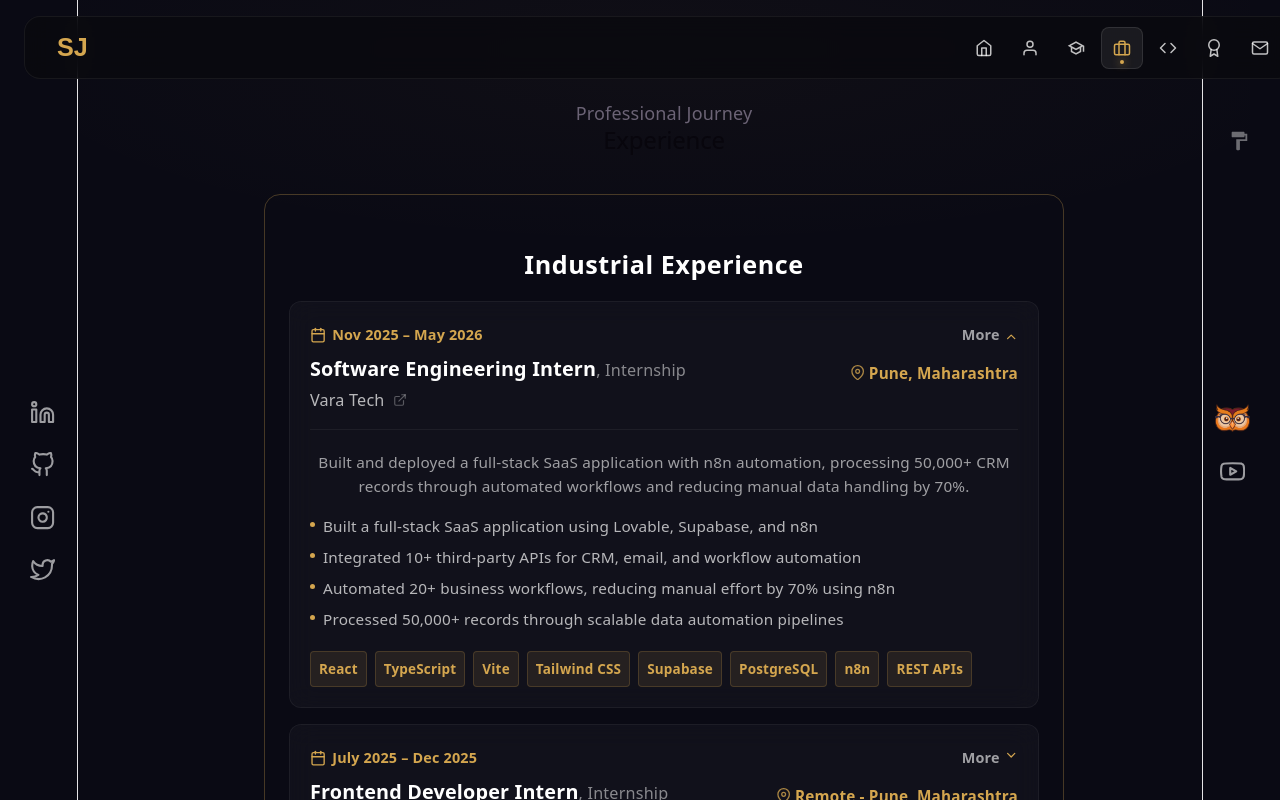
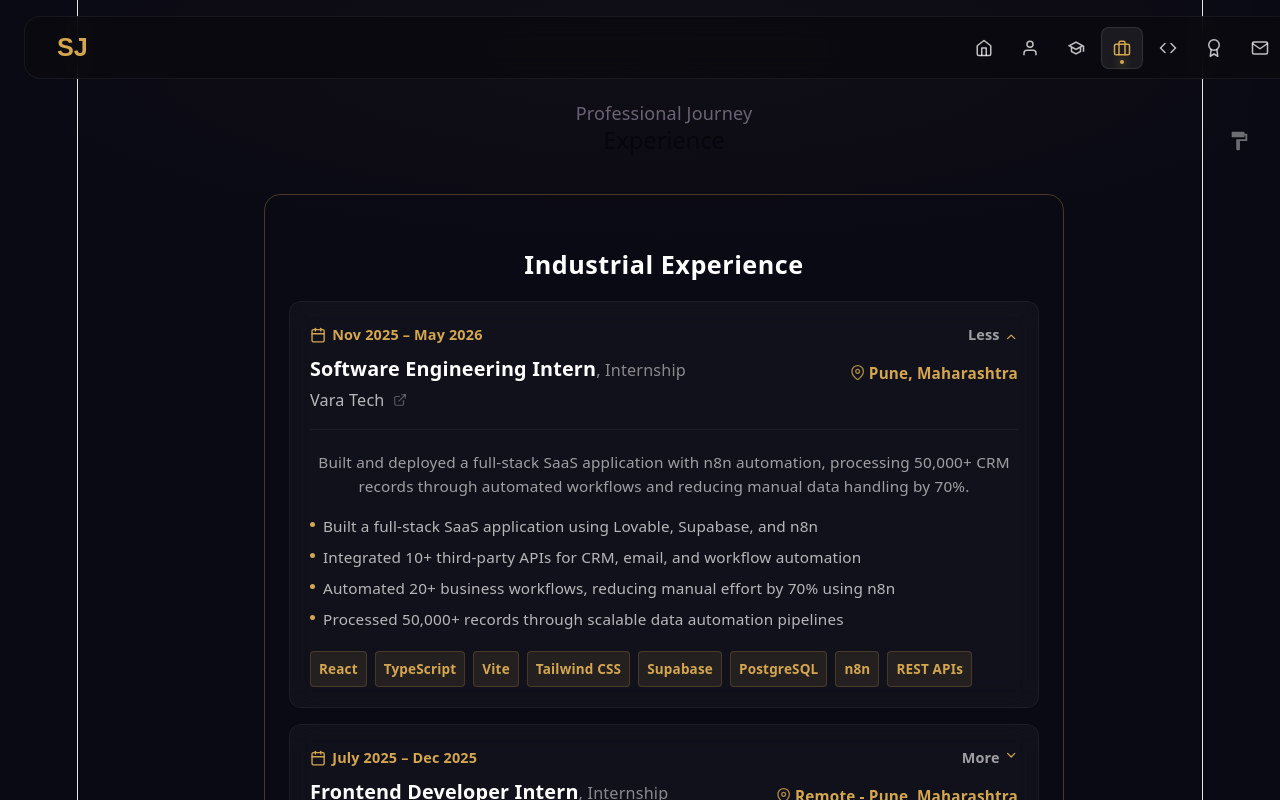
Before and after one commit to Sarthakjanrao07/SarthakJanrao_Portfolio, a React (Vite) app: page / in a window 1280 px wide. Both pictures are taken after a click on the button 1122 px from the left and 47 px from the top of the page. Shown: the top 800 px of the page. Built offline with nearby package versions, Linux system fonts and the light colour scheme; the HTML template or start-up script is replaced by a standard one.

Commit message:
fix: show social icons only on home page

```diff
--- a/src/App.tsx
+++ b/src/App.tsx
@@ -16,7 +16,6 @@
 function App() {
   const [activeSection, setActiveSection] = useState('hero');
   const [isMobile, setIsMobile] = useState(false);
-  const [isHeroVisible, setIsHeroVisible] = useState(true);
 
   // Detect mobile
   useEffect(() => {
@@ -52,22 +51,6 @@
     return () => window.removeEventListener('scroll', handleScroll);
   }, [isMobile]);
 
-  // IntersectionObserver: track hero visibility for sidebar show/hide (all devices)
-  useEffect(() => {
-    const heroEl = document.getElementById('hero');
-    if (!heroEl) return;
-
-    const observer = new IntersectionObserver(
-      ([entry]) => {
-        setIsHeroVisible(entry.isIntersecting);
-      },
-      { threshold: 0.15 } // hide sidebars when <15% of hero is visible
-    );
-
-    observer.observe(heroEl);
-    return () => observer.disconnect();
-  }, []);
-
 
 
   const handleSectionChange = (id: string) => {
@@ -86,8 +69,8 @@
       <div className="fixed inset-0 pointer-events-none opacity-[0.03] z-[999] bg-[url('https://grainy-gradients.vercel.app/noise.svg')]" />
 
       <Navbar activeSection={activeSection} onSectionChange={handleSectionChange} />
-      <SocialSidebar isHeroVisible={isHeroVisible} isMobile={isMobile} />
-      <CpSidebar isHeroVisible={isHeroVisible} isMobile={isMobile} />
+      <SocialSidebar isVisible={activeSection === 'hero'} isMobile={isMobile} />
+      <CpSidebar isVisible={activeSection === 'hero'} isMobile={isMobile} />
       <ThemeSwitcher />
       <main className={isMobile ? "" : "pt-24"}>
         {isMobile ? (
--- a/src/components/layout/CpSidebar.tsx
+++ b/src/components/layout/CpSidebar.tsx
@@ -13,13 +13,13 @@
 ];
 
 interface CpSidebarProps {
-    isHeroVisible: boolean;
+    isVisible: boolean;
     isMobile: boolean;
 }
 
-export const CpSidebar: React.FC<CpSidebarProps> = ({ isHeroVisible, isMobile }) => {
+export const CpSidebar: React.FC<CpSidebarProps> = ({ isVisible, isMobile }) => {
     // Show only when hero is visible — on both desktop and mobile.
-    const shouldShow = isHeroVisible;
+    const shouldShow = isVisible;
 
     return (
         <AnimatePresence>
--- a/src/components/layout/SocialSidebar.tsx
+++ b/src/components/layout/SocialSidebar.tsx
@@ -10,13 +10,13 @@
 ];
 
 interface SocialSidebarProps {
-    isHeroVisible: boolean;
+    isVisible: boolean;
     isMobile: boolean;
 }
 
-export const SocialSidebar: React.FC<SocialSidebarProps> = ({ isHeroVisible, isMobile }) => {
+export const SocialSidebar: React.FC<SocialSidebarProps> = ({ isVisible, isMobile }) => {
     // Show only when hero is visible — on both desktop and mobile.
-    const shouldShow = isHeroVisible;
+    const shouldShow = isVisible;
 
     return (
         <AnimatePresence>
--- a/src/sections/Experience.tsx
+++ b/src/sections/Experience.tsx
@@ -80,7 +80,7 @@
                                         {exp.duration}
                                     </div>
 
-                                    {/* "More" Toggle */}
+                                    {/* "More/Less" Toggle */}
                                     <div style={{
                                         display: 'flex',
                                         alignItems: 'center',
@@ -89,7 +89,7 @@
                                         fontSize: '0.8rem',
                                         fontWeight: 600,
                                     }}>
-                                        <span>More</span>
+                                        <span>{isExpanded ? 'Less' : 'More'}</span>
                                         <motion.div
                                             animate={{ rotate: isExpanded ? 180 : 0 }}
                                             transition={{ duration: 0.3 }}
```
